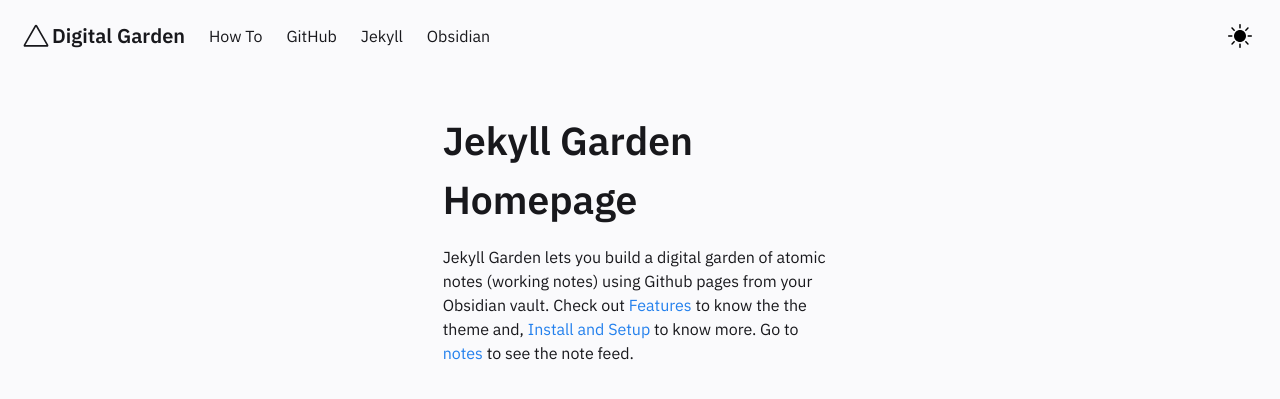
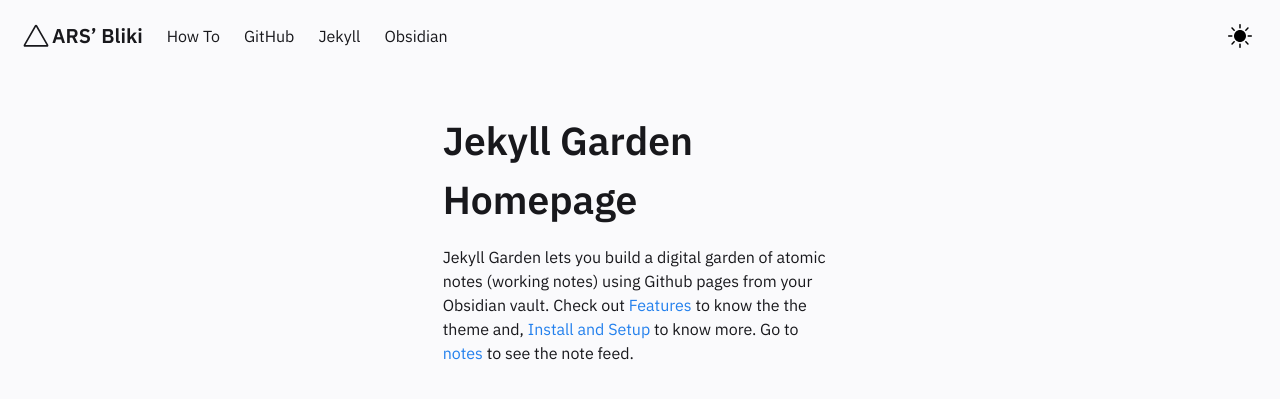
Before and after one commit to ars-dev-br/ars-dev-br.github.io, a Jekyll site: the page built from pages/index.md, in a window 1280 px wide. Shown: the top 399 px of the page. Built offline with Jekyll 4.4.1, drawn with Linux system fonts in a browser that asks for light colours.

Commit message:
Setup config variables

```diff
--- a/_config.yml
+++ b/_config.yml
@@ -20,7 +20,7 @@
 
 
 baseurl: "/" # the subpath of your site, e.g. /blog
-url: "https://jekyll-garden.github.io/" # the base hostname & protocol for your site, e.g. http://example.com
+url: "https://ars.dev.br/" # the base hostname & protocol for your site, e.g. http://example.com
 
 #######################################################################
 # Settings related to the Header and your About page go here,such as
@@ -28,10 +28,10 @@ url: "https://jekyll-garden.github.io/" # the base hostname & protocol for your
 # your social media links etc
 #######################################################################
 
-heading: Digital Garden # Change this
+heading: ARS’ Bliki # Change this
 copyright:
   year: 2021
-  msg: Your Name # This is a mandatory attribute for copyright to be displayed ; If deleting this, edit at footer layout.
+  msg: André R. S. # This is a mandatory attribute for copyright to be displayed ; If deleting this, edit at footer layout.
 
 
 #####################################################################
--- a/_includes/Header.html
+++ b/_includes/Header.html
@@ -35,7 +35,7 @@
         <svg width="32" height="32" viewBox="0 0 80 80" fill="none" xmlns="http://www.w3.org/2000/svg">
           <path fill-rule="evenodd" clip-rule="evenodd" d="M36.9477 13.7742C38.3043 11.4086 41.6957 11.4086 43.0523 13.7742L70.5226 61.6774C71.8791 64.043 70.1834 67 67.4703 67H12.5297C9.81658 67 8.12089 64.043 9.47744 61.6774L36.9477 13.7742ZM40 16.9677L13.7506 62.7419H66.2494L40 16.9677Z" fill="var(--text-main)"/>
         </svg>
-        <h4>Digital Garden</h4>
+        <h4>ARS’ Bliki</h4>
       </a>
       <div class="navbar-item navbar-dark-mode__mobile is-hidden-tablet" onclick="modeSwitcher()">
         <div class="buttons">
```
